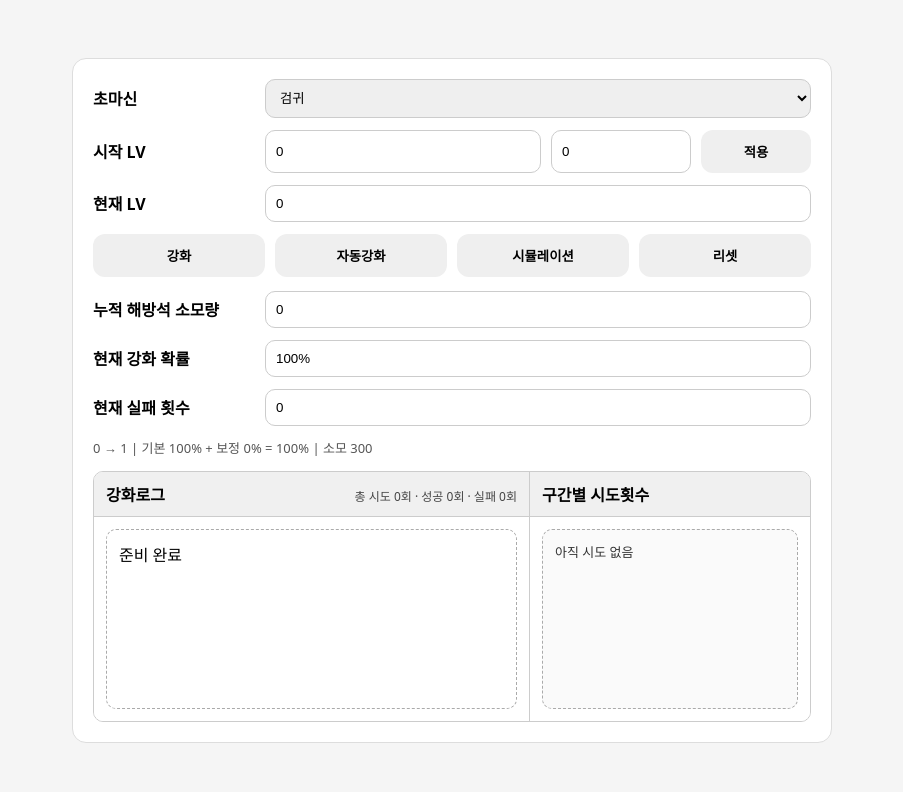
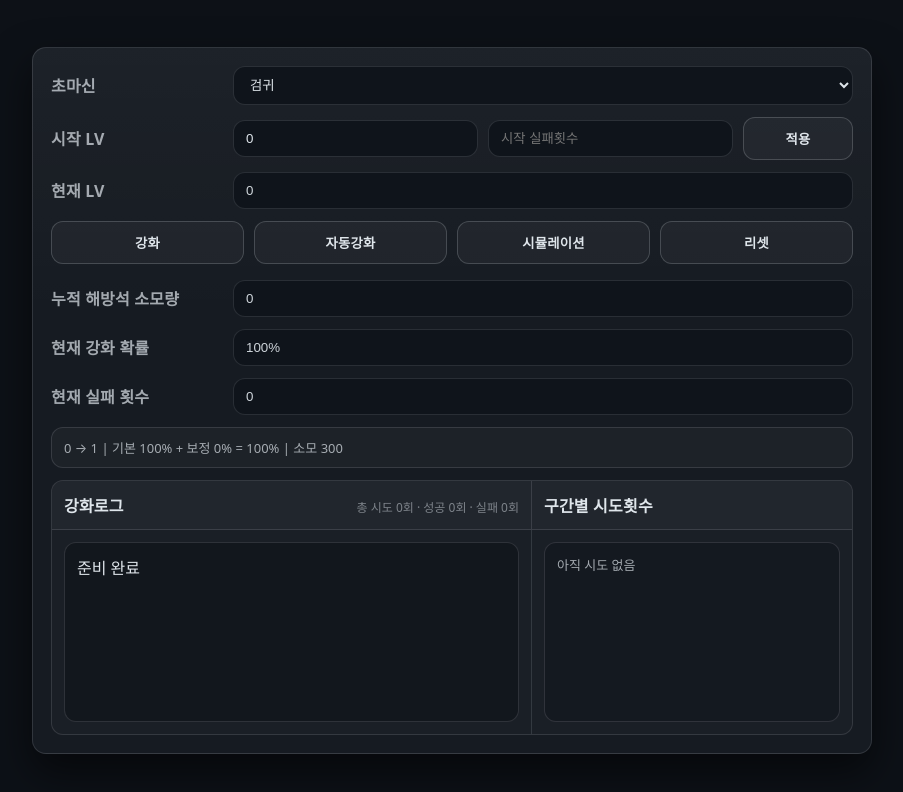
Before and after one commit to freems1747/CoopTD, a plain HTML site: page index.html in a window 1280 px wide. Shown: the whole page, without its empty margins (188-1091 px from the left). Drawn offline with Linux system fonts and the light colour scheme.

Commit message:
stlye 변경

```diff
--- a/index.html
+++ b/index.html
@@ -19,7 +19,7 @@
       <label>시작 LV</label>
       <div class="startLvWrap">
         <input id="startLvField" type="number" inputmode="numeric" min="0" max="20" value="0">
-        <input id="startFailField" type="number" inputmode="numeric" min="0" value="0" placeholder="시작 실패횟수">
+        <input id="startFailField" type="number" inputmode="numeric" min="0" value="" placeholder="시작 실패횟수">
         <button id="applyStartLvBtn" type="button">적용</button>
       </div>
     </div>
--- a/styles.css
+++ b/styles.css
@@ -1,133 +1,260 @@
-html, body { height: 100%; margin: 0; }
-* { box-sizing: border-box; }
+/* =========================
+   Dark / Minimal (GitHub-dimmed vibe)
+   ========================= */
+:root{
+  --bg: #0d1117;
+  --panel: #161b22;
+  --panel2: #0f141b;
+  --border: rgba(240,246,252,0.12);
+  --border2: rgba(240,246,252,0.18);
+
+  --text: rgba(240,246,252,0.92);
+  --muted: rgba(240,246,252,0.65);
+  --muted2: rgba(240,246,252,0.45);
+
+  --accent: #2f81f7;   /* GitHub-ish blue */
+  --good: #3fb950;     /* GitHub green */
+  --bad: #f85149;      /* GitHub red */
+
+  --radius: 14px;
+  --radius2: 12px;
+
+  --shadow: 0 18px 40px rgba(0,0,0,0.55);
+}
+
+*{ box-sizing: border-box; }
+html, body{ height:100%; margin:0; }
 
 body{
+  font-family: ui-sans-serif, system-ui, -apple-system, Segoe UI, Roboto, Arial, sans-serif;
+  background: var(--bg);
+  color: var(--text);
+
   display:flex;
   justify-content:center;
   align-items:center;
-  font-family: system-ui, sans-serif;
-  background:#f5f5f5;
-  padding:16px;
+  padding: 18px;
 }
 
+/* 메인 카드 */
 .wrap{
-  width:100%;
-  max-width:760px;
-  padding:20px;
-  border:1px solid #ddd;
-  border-radius:14px;
-  background:#fff;
+  width: 100%;
+  max-width: 840px;
+  background: linear-gradient(180deg, rgba(255,255,255,0.03), transparent 38%), var(--panel);
+  border: 1px solid var(--border);
+  border-radius: var(--radius);
+  box-shadow: var(--shadow);
+  padding: 18px;
 }
 
+/* 공통 입력 row */
 .row{
   display:grid;
-  grid-template-columns:160px 1fr;
-  gap:12px;
+  grid-template-columns: 170px 1fr;
+  gap: 12px;
   align-items:center;
-  margin-bottom:12px;
+  margin-bottom: 12px;
 }
 
-label{ font-weight:700; }
+label{
+  font-weight: 800;
+  color: var(--muted);
+  letter-spacing: .2px;
+}
 
 select, input{
   width:100%;
-  padding:10px;
-  border:1px solid #ccc;
-  border-radius:10px;
+  padding: 10px 12px;
+  border-radius: var(--radius2);
+  border: 1px solid var(--border);
+  background: var(--panel2);
+  color: var(--text);
+  outline: none;
+  transition: border-color .15s ease, box-shadow .15s ease;
 }
 
+select:focus, input:focus{
+  border-color: rgba(47,129,247,0.65);
+  box-shadow: 0 0 0 3px rgba(47,129,247,0.15);
+}
+
+input[readonly]{
+  opacity: .92;
+}
+
+/* 버튼 라인 */
 .btn-row{
   display:flex;
-  gap:10px;
-  margin:10px 0 14px;
+  gap: 10px;
+  margin: 10px 0 16px;
   flex-wrap: wrap;
 }
 
 button{
   flex: 1 1 140px;
-  padding:12px;
-  border:none;
-  border-radius:12px;
-  font-weight:800;
-  cursor:pointer;
+  padding: 11px 12px;
+  border-radius: 12px;
+  border: 1px solid var(--border2);
+  background: rgba(240,246,252,0.04);
+  color: var(--text);
+  font-weight: 900;
+  letter-spacing: .2px;
+  cursor: pointer;
+
+  transition: transform .06s ease, border-color .15s ease, background .15s ease, opacity .15s ease;
 }
 
-button:disabled{ opacity:0.4; cursor:not-allowed; }
+button:hover{
+  border-color: rgba(47,129,247,0.45);
+  background: rgba(47,129,247,0.08);
+  transform: translateY(-1px);
+}
+button:active{ transform: translateY(0); }
+button:disabled{
+  opacity: .45;
+  cursor:not-allowed;
+  transform: none;
+}
 
-.success{ color:green; font-weight:bold; }
-.fail{ color:red; font-weight:bold; }
+/* 성공/실패 (요구대로 굵게 + 컬러) */
+.success{ color: var(--good); font-weight: 900; }
+.fail{ color: var(--bad); font-weight: 900; }
 
-.info{ font-size:13px; color:#555; margin-top:6px; }
+/* 확률 안내 줄 */
+.info{
+  margin-top: 6px;
+  margin-bottom: 10px;
+  padding: 10px 12px;
+  border: 1px solid var(--border);
+  border-radius: 12px;
+  background: rgba(240,246,252,0.03);
+  color: var(--muted);
+  font-size: 13px;
+}
 
-/* 시작 LV 입력 + 적용 */
-.startLvWrap{ display:flex; gap:10px; }
-#startFailField{ flex: 0 0 140px; }
-#applyStartLvBtn{ flex: 0 0 110px; }
+/* =========================
+   시작 LV / 실패횟수 / 적용  (깨짐 방지 핵심)
+   ========================= */
+.startLvWrap{
+  display: grid;
+  grid-template-columns: 1fr 1fr 110px;
+  gap: 10px;
+  align-items: center;
+}
 
-/* 표 */
+#applyStartLvBtn{
+  width: 110px;
+  justify-self: end;
+}
+
+/* =========================
+   로그/시도횟수 테이블
+   ========================= */
 .gridTable{
-  margin-top:14px;
+  margin-top: 12px;
   display:grid;
-  grid-template-columns: 1fr 280px;
-  border:1px solid #ccc;
-  border-radius:10px;
-  overflow:hidden;
-  width:100%;
+  grid-template-columns: 1fr 320px;
+  border: 1px solid var(--border);
+  border-radius: 12px;
+  overflow: hidden;
+  background: rgba(240,246,252,0.02);
 }
 
 .th{
-  padding:10px 12px;
-  background:#f0f0f0;
-  border-bottom:1px solid #ccc;
+  padding: 12px 12px;
+  background: rgba(240,246,252,0.03);
+  border-bottom: 1px solid var(--border);
+
   display:flex;
-  align-items:baseline;
-  justify-content:space-between;
-  gap:10px;
+  align-items: baseline;
+  justify-content: space-between;
+  gap: 10px;
 }
 
-.th-left{ border-right:1px solid #ccc; }
-.thTitle{ font-weight:900; }
-.thSummary{ font-size:12px; color:#444; white-space:nowrap; }
+.th-left{ border-right: 1px solid var(--border); }
 
-.td{ padding:12px; background:#fff; }
-.gridTable .td:nth-child(3){ border-right:1px solid #ccc; }
+.thTitle{
+  font-weight: 950;
+  letter-spacing: .2px;
+}
 
-/* 높이 제한 */
+.thSummary{
+  font-size: 12px;
+  color: var(--muted2);
+  white-space: nowrap;
+}
+
+.td{
+  padding: 12px;
+  background: transparent;
+}
+
+.gridTable .td:nth-child(3){
+  border-right: 1px solid var(--border);
+}
+
+/* max-height 180px 유지 */
+.log, .attempts-list{
+  min-height: 180px;
+  max-height: 180px;
+  overflow: auto;
+
+  border-radius: 12px;
+  border: 1px solid var(--border);
+  padding: 12px;
+}
+
 .log{
-  padding:12px;
-  border:1px dashed #aaa;
-  border-radius:10px;
-  min-height:180px;
-  max-height:180px;
-  overflow:auto;
-  background:#fff;
+  background: rgba(13,17,23,0.55);
+  color: var(--text);
 }
 
 .attempts-list{
-  padding:12px;
-  border:1px dashed #aaa;
-  border-radius:10px;
-  min-height:180px;
-  max-height:180px;
-  overflow:auto;
-  background:#fafafa;
-  font-size:13px;
-  color:#333;
-  line-height:1.6;
-  white-space:pre-wrap;
+  background: rgba(13,17,23,0.35);
+  color: var(--muted);
+  font-size: 13px;
+  line-height: 1.6;
+  white-space: pre-wrap;
 }
 
-/* 모바일 */
+/* 스크롤바(Chromium) */
+.log::-webkit-scrollbar,
+.attempts-list::-webkit-scrollbar{ width: 10px; }
+.log::-webkit-scrollbar-thumb,
+.attempts-list::-webkit-scrollbar-thumb{
+  background: rgba(240,246,252,0.16);
+  border-radius: 999px;
+}
+.log::-webkit-scrollbar-track,
+.attempts-list::-webkit-scrollbar-track{
+  background: rgba(240,246,252,0.03);
+}
+
+/* =========================
+   Responsive
+   ========================= */
 @media (max-width: 720px){
   body{ align-items:flex-start; }
-  .wrap{ padding:16px; }
-  .row{ grid-template-columns:1fr; }
-  .gridTable{ grid-template-columns:1fr; }
-  .th-left{ border-right:none; }
+
+  .wrap{ padding: 14px; }
+
+  .row{ grid-template-columns: 1fr; }
+
+  /* 시작 LV 줄: 좁으면 2줄로 */
+  .startLvWrap{
+    grid-template-columns: 1fr 1fr;
+  }
+  #applyStartLvBtn{
+    width: 100%;
+    justify-self: stretch;
+    grid-column: 1 / -1;
+  }
+
+  .gridTable{ grid-template-columns: 1fr; }
+  .th-left{ border-right: none; }
   .gridTable .td:nth-child(3){
-    border-right:none;
-    border-bottom:1px solid #eee;
+    border-right: none;
+    border-bottom: 1px solid var(--border);
   }
-  .thSummary{ white-space:normal; text-align:right; }
-  #applyStartLvBtn{ flex: 0 0 100px; }
+  .thSummary{ white-space: normal; text-align: right; }
 }
```
